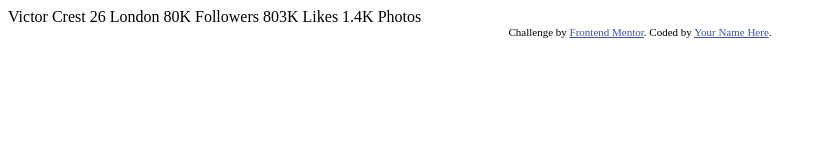
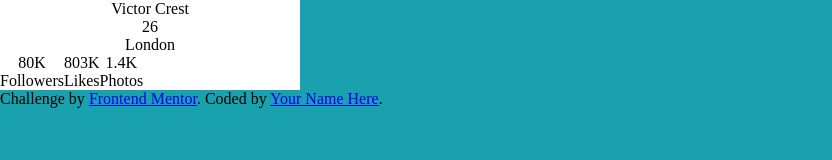
Before and after one commit to gaurabt/frontEndMentor, a plain HTML site: page profile-card-component-main/index.html in a window 1280 px wide. Shown: the whole page, without its empty margins (0-832 px from the left). Drawn offline with Linux system fonts and the light colour scheme.

Commit message:
first update

```diff
--- a/profile-card-component-main/index.html
+++ b/profile-card-component-main/index.html
@@ -6,27 +6,51 @@
 
   <link rel="icon" type="image/png" sizes="32x32" href="./images/favicon-32x32.png">
 
+  <link rel="stylesheet" href="style.css">
+
   <title>Frontend Mentor | Profile card component</title>
 
-  <!-- Feel free to remove these styles or customise in your own stylesheet 👍 -->
+  <!-- Feel free to remove these styles or customise in your own stylesheet 👍
   <style>
     .attribution { font-size: 11px; text-align: center; }
     .attribution a { color: hsl(228, 45%, 44%); }
-  </style>
+  </style> -->
 </head>
 <body>
-  Victor Crest
-  26
-  London
+  <div class="container">
+    <div class="name">Victor Crest</div>
+    <div class="age">26</div>
+    <div class="location">London</div>
 
+    <div class="profile-info">
+      <div class="info">
+        <div class="info1">
           80K
+        </div>
+        <div class="info2">
           Followers
+        </div>
+      </div>
 
+      <div class="info">
+        <div class="info1">
           803K
+        </div>
+        <div class="info2">
           Likes
+        </div>
+      </div>
 
+      <div class="info">
+        <div class="info1">
           1.4K
+        </div>
+        <div class="info2">
           Photos
+        </div>
+      </div>
+    </div>
+  </div>
   <div class="attribution">
     Challenge by <a href="https://www.frontendmentor.io?ref=challenge" target="_blank">Frontend Mentor</a>.
     Coded by <a href="#">Your Name Here</a>.
--- /dev/null
+++ b/profile-card-component-main/style.css
@@ -0,0 +1,20 @@
+@import url('https://fonts.googleapis.com/css2?family=Kumbh+Sans:wght@400;700&display=swap');
+
+
+body{
+    margin: 0;
+    padding: 0;
+    box-sizing: border-box;
+    background-color:  hsl(185, 75%, 39%);
+}
+
+.container{
+    background-color: white;
+    width: 300px;
+    text-align: center;
+}
+
+.profile-info{
+    display: flex;
+
+}
```
Lines whose indentation alone changed are shown as unchanged.
